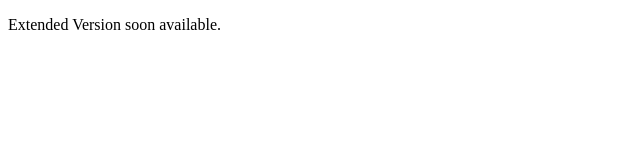
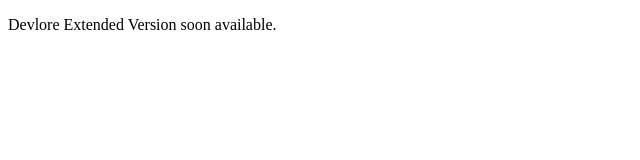
Before and after one commit to sectrs-devlore/sectrs-devlore.github.io, a plain HTML site: page extended-version.html in a window 1280 px wide. Shown: the full height of the page, 0-640 px from the left. Drawn offline with Linux system fonts and the light colour scheme.

Commit message:
Update extended-version.html

```diff
--- a/extended-version.html
+++ b/extended-version.html
@@ -4,11 +4,11 @@
   <meta charset="UTF-8">
   <meta name="viewport" content="width=device-width, initial-scale=1.0">
 
-  <title>Extended Version</title>
+  <title>Devlore Extended Version</title>
 </head>
 <body>
   <p>
-    Extended Version soon available.
+    Devlore Extended Version soon available.
   </p>
 </body>
 </html>
```
